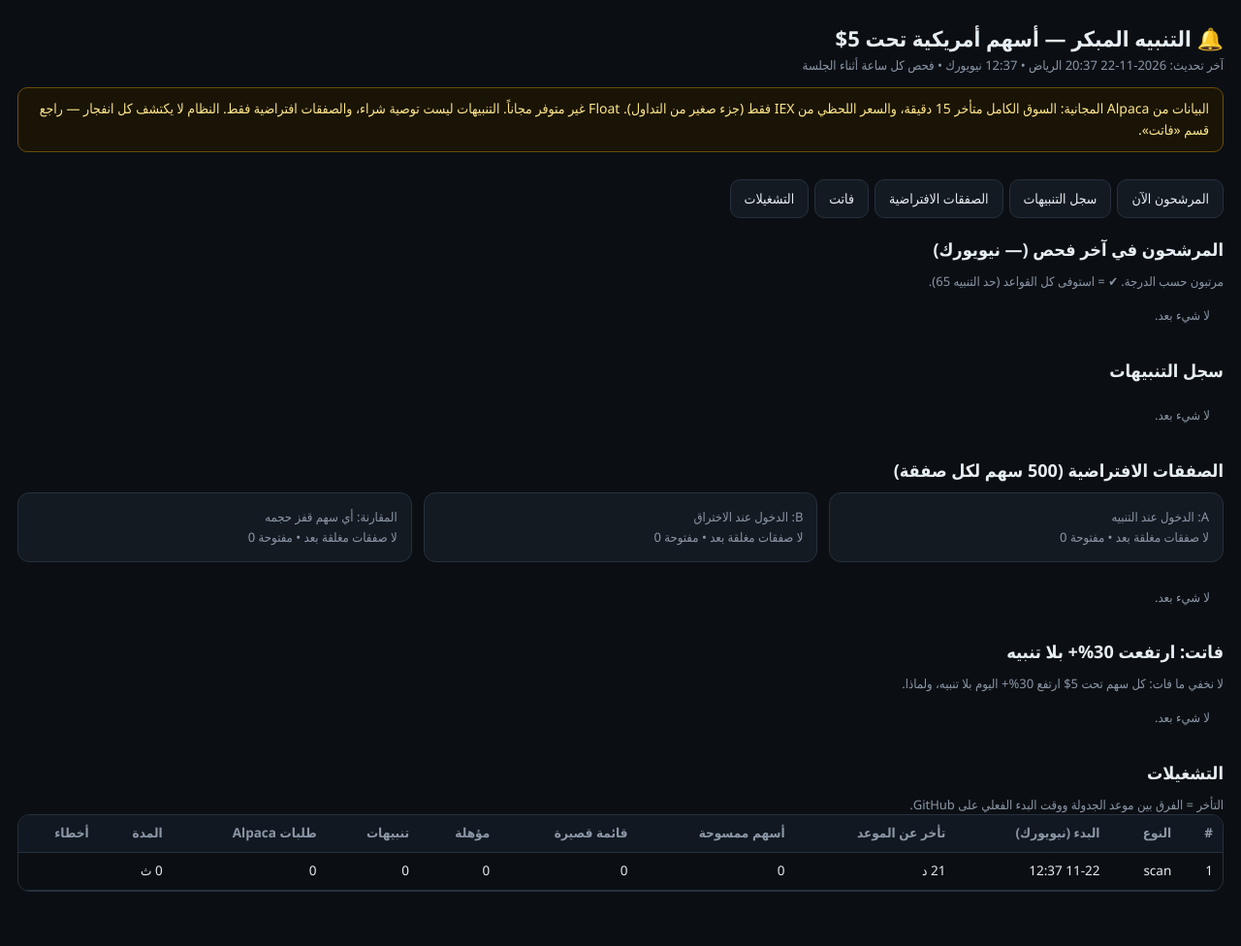
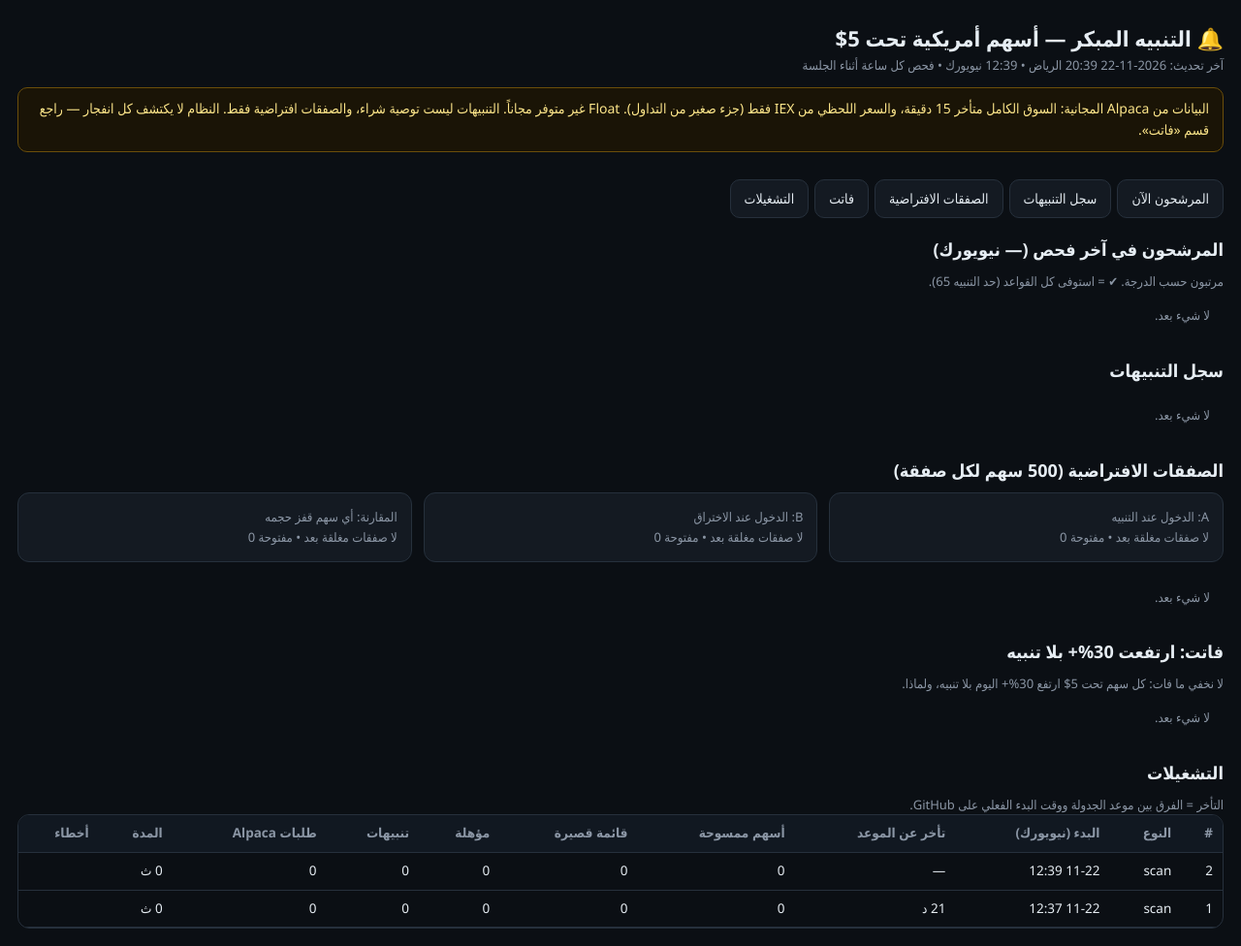
Before and after one commit to sultanalialdosari-sys/Trading-heads-up, a plain HTML site: page docs/index.html in a window 1280 px wide. Shown: the whole page at 97% size. Before the commit the page ends 938 px from the top, so only its background shows below. Drawn offline with Linux system fonts and the light colour scheme.

Commit message:
headsup: 2026-11-22 17:39 UTC

```diff
--- a/docs/index.html
+++ b/docs/index.html
@@ -19,7 +19,7 @@ th{background:#111821;color:var(--mut);font-weight:600;position:sticky;top:0}tr:
 .kv b{direction:ltr}
 </style></head><body>
 <header><h1>🔔 التنبيه المبكر — أسهم أمريكية تحت 5$</h1>
-<div class="muted">آخر تحديث: 2026-11-22 20:37 الرياض • 12:37 نيويورك • فحص كل ساعة أثناء الجلسة</div>
+<div class="muted">آخر تحديث: 2026-11-22 20:39 الرياض • 12:39 نيويورك • فحص كل ساعة أثناء الجلسة</div>
 <div class="note">البيانات من Alpaca المجانية: السوق الكامل متأخر 15 دقيقة، والسعر اللحظي من IEX فقط (جزء صغير من التداول).
 Float غير متوفر مجاناً. التنبيهات ليست توصية شراء، والصفقات افتراضية فقط. النظام لا يكتشف كل انفجار — راجع قسم «فاتت».</div></header>
 <nav><a href="#cands">المرشحون الآن</a><a href="#alerts">سجل التنبيهات</a><a href="#trades">الصفقات الافتراضية</a><a href="#missed">فاتت</a><a href="#runs">التشغيلات</a></nav>
@@ -28,5 +28,5 @@ Float غير متوفر مجاناً. التنبيهات ليست توصية ش
 <section id="alerts"><h2>سجل التنبيهات</h2><div class='muted' style='padding:14px'>لا شيء بعد.</div></section>
 <section id="trades"><h2>الصفقات الافتراضية (500 سهم لكل صفقة)</h2><div class='grid'><div class='card'><div class='ct'>A: الدخول عند التنبيه</div><div class='muted'>لا صفقات مغلقة بعد • مفتوحة 0</div></div><div class='card'><div class='ct'>B: الدخول عند الاختراق</div><div class='muted'>لا صفقات مغلقة بعد • مفتوحة 0</div></div><div class='card'><div class='ct'>المقارنة: أي سهم قفز حجمه</div><div class='muted'>لا صفقات مغلقة بعد • مفتوحة 0</div></div></div><div class='muted' style='padding:14px'>لا شيء بعد.</div></section>
 <section id="missed"><h2>فاتت: ارتفعت 30%+ بلا تنبيه</h2><div class="muted">لا نخفي ما فات: كل سهم تحت 5$ ارتفع 30%+ اليوم بلا تنبيه، ولماذا.</div><div class='muted' style='padding:14px'>لا شيء بعد.</div></section>
-<section id="runs"><h2>التشغيلات</h2><div class="muted">التأخر = الفرق بين موعد الجدولة ووقت البدء الفعلي على GitHub.</div><div class='tw'><table><thead><tr><th>#</th><th>النوع</th><th>البدء (نيويورك)</th><th>تأخر عن الموعد</th><th>أسهم ممسوحة</th><th>قائمة قصيرة</th><th>مؤهلة</th><th>تنبيهات</th><th>طلبات Alpaca</th><th>المدة</th><th>أخطاء</th></tr></thead><tbody><tr><td>1</td><td>scan</td><td>11-22 12:37</td><td>21 د</td><td>0</td><td>0</td><td>0</td><td>0</td><td>0</td><td>0 ث</td><td><span class='bad'></span></td></tr></tbody></table></div></section>
+<section id="runs"><h2>التشغيلات</h2><div class="muted">التأخر = الفرق بين موعد الجدولة ووقت البدء الفعلي على GitHub.</div><div class='tw'><table><thead><tr><th>#</th><th>النوع</th><th>البدء (نيويورك)</th><th>تأخر عن الموعد</th><th>أسهم ممسوحة</th><th>قائمة قصيرة</th><th>مؤهلة</th><th>تنبيهات</th><th>طلبات Alpaca</th><th>المدة</th><th>أخطاء</th></tr></thead><tbody><tr><td>2</td><td>scan</td><td>11-22 12:39</td><td>—</td><td>0</td><td>0</td><td>0</td><td>0</td><td>0</td><td>0 ث</td><td><span class='bad'></span></td></tr><tr><td>1</td><td>scan</td><td>11-22 12:37</td><td>21 د</td><td>0</td><td>0</td><td>0</td><td>0</td><td>0</td><td>0 ث</td><td><span class='bad'></span></td></tr></tbody></table></div></section>
 </body></html>
```
Also changed, not shown: 1 other file.
